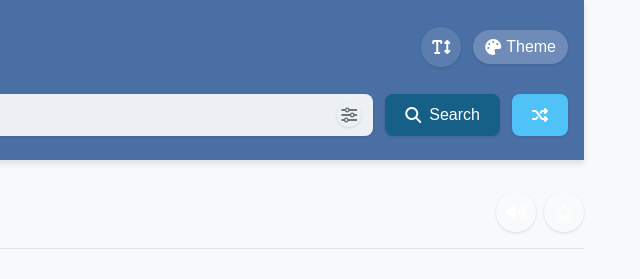
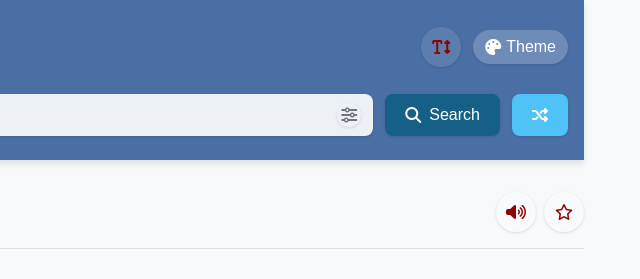
Before and after one commit to fattgg/dictionary-app, a plain HTML site: page index.html in a window 1280 px wide. Shown: the top 279 px of the page, 640-1280 px from the left. Drawn offline with Linux system fonts and the light colour scheme.

Commit message:
small change

```diff
--- a/style.css
+++ b/style.css
@@ -180,7 +180,7 @@ button.icon-btn {
   padding: 0;
   border-radius: 50%;
   background-color: rgba(255,255,255,0.1);
-  color: white;
+  color: rgb(143, 3, 3);
 }
 
 button.icon-btn:hover {
```
